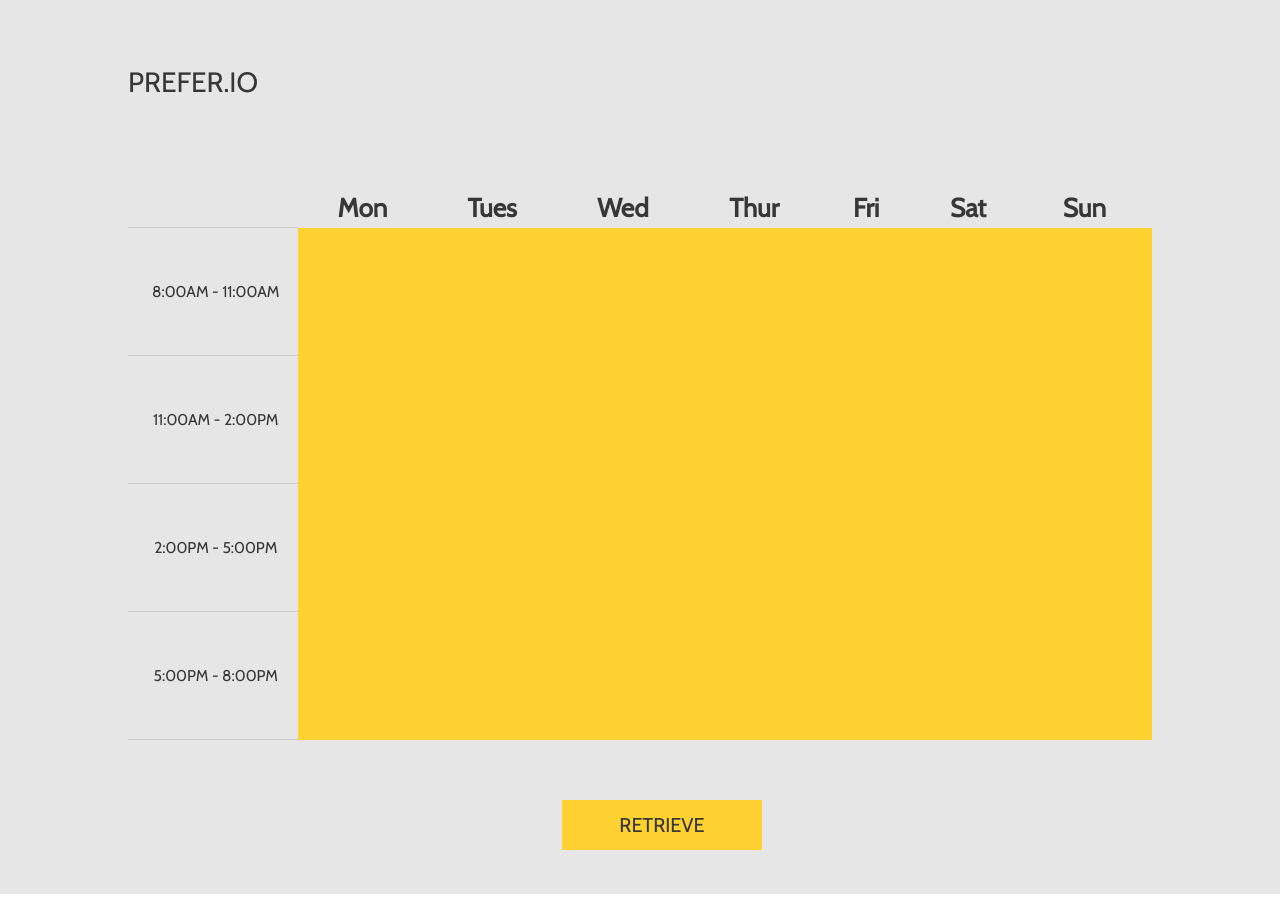
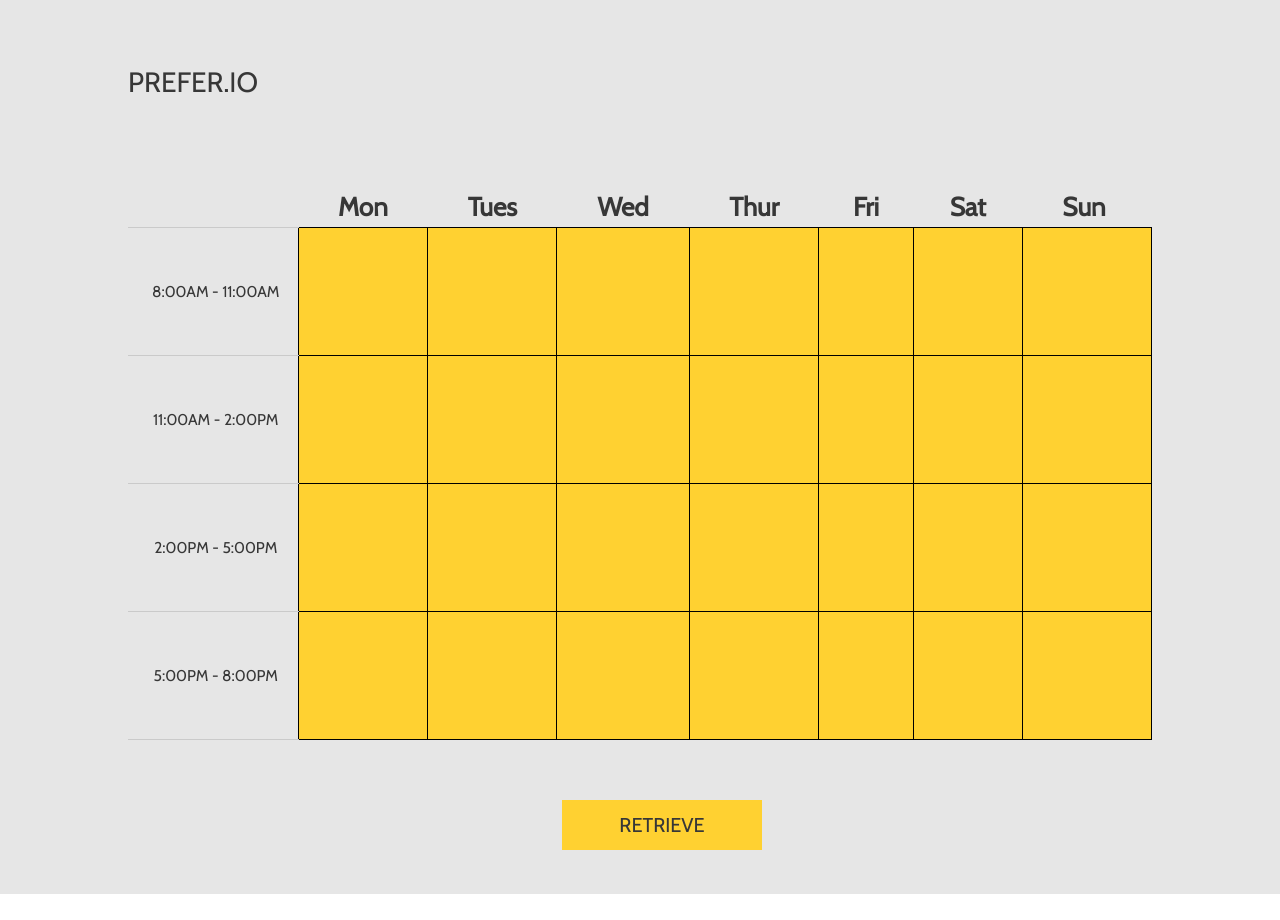
Before and after one commit to CollinsMathews/CollinsMathews.github.io, a plain HTML site: page employer_page.html in a window 1280 px wide. Drawn offline with nearby package versions, Linux system fonts and the light colour scheme.

Commit message:
Update style.css

```diff
--- a/style.css
+++ b/style.css
@@ -90,7 +90,6 @@ table#employer_shift_table {
   background-color:#e6e6e6 !important;
   border: 10px !important;
   box-shadow: none !important;
-
 }
 
 
@@ -100,10 +99,12 @@ td.shift_cell {
 }
 
 td.employer_shift_cell {
-  border: 10px !important;
-  border-color: red !important;
   background-color: #ffd131;
   text-align: center !important;
+  border-left: 1px solid black !important;
+  border-right: 1px solid black !important;
+  border-top: 1px solid black !important;
+  border-bottom: 1px solid black !important;
 }
 
 div#table_container {
```
